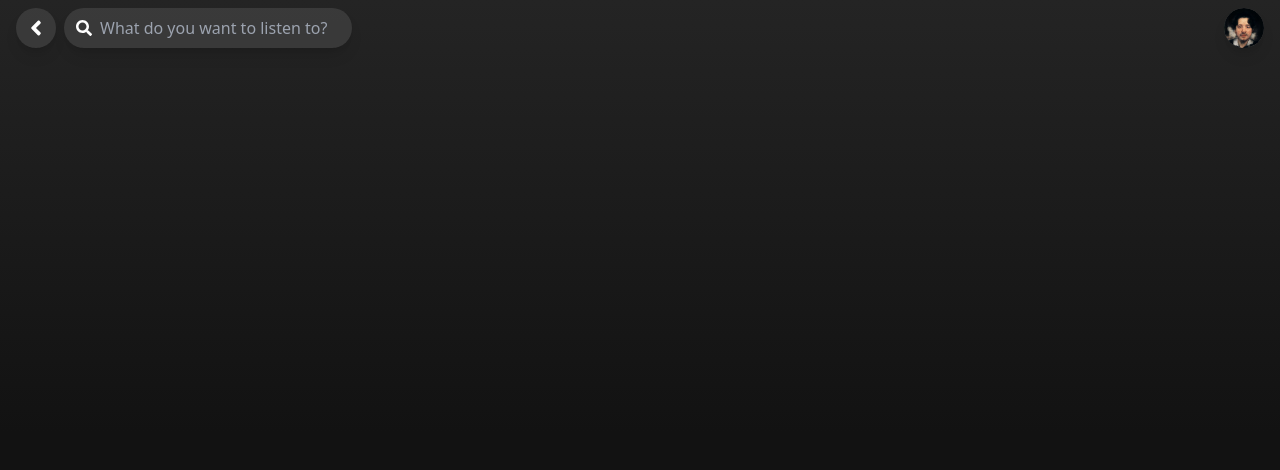
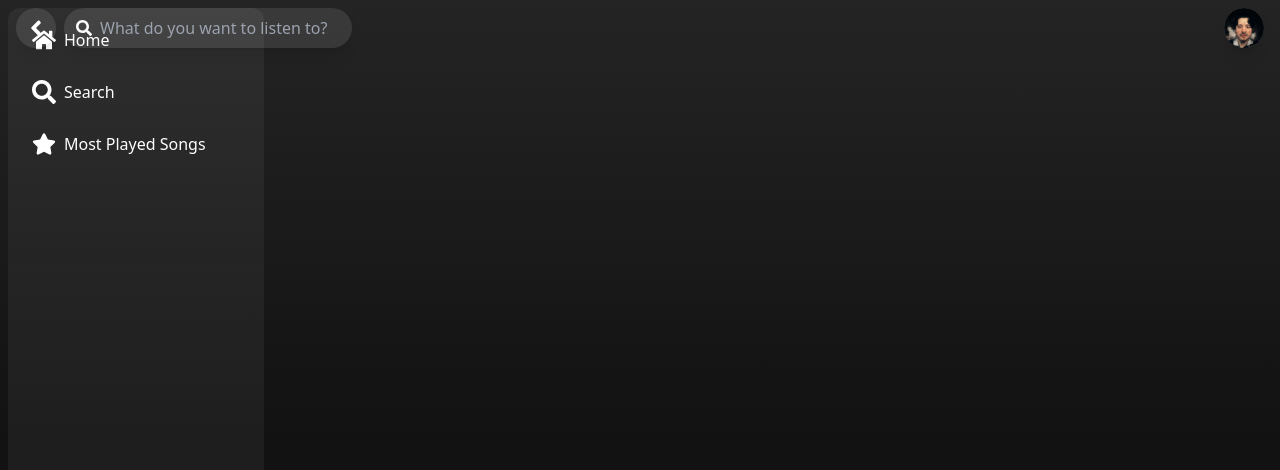
Before and after one commit to virgiawankusuma/Generasi-GIGIH-3.0, a Next.js app: page / in a window 1280 px wide. Shown: the top 470 px of the page. Built offline with nearby package versions, Linux system fonts and the light colour scheme.

Commit message:
✨ feat: add sidebar

```diff
--- a/src/components/Bar/SideBar.tsx
+++ b/src/components/Bar/SideBar.tsx
@@ -1,8 +1,30 @@
+import Link from 'next/link';
+import { FaHome, FaStar, FaSearch } from 'react-icons/fa';
+
 export default function SideBar() {
   return (
-    <>
-      {/* <h1>Sidebar</h1>
-      <p>Ini adalah sidebar</p> */}
-    </>
+    <div className="fixed w-1/5 text-2xl rounded-xl m-2 bg-light/5 p-3 min-h-screen">
+      <Link
+        href={'/'}
+        className="flex items-center gap-x-2 px-3 py-2 mb-3 rounded-xl hover:bg-light/10 transition duration-300 ease-in-out"
+      >
+        <FaHome />
+        <span className="text-base">Home</span>
+      </Link>
+      <Link
+        href={'/'}
+        className="flex items-center gap-x-2 px-3 py-2 mb-3 rounded-xl hover:bg-light/10 transition duration-300 ease-in-out"
+      >
+        <FaSearch />
+        <span className="text-base">Search</span>
+      </Link>
+      <Link
+        href={'/'}
+        className="flex items-center gap-x-2 px-3 py-2 mb-3 rounded-xl hover:bg-light/10 transition duration-300 ease-in-out"
+      >
+        <FaStar />
+        <span className="text-base">Most Played Songs</span>
+      </Link>
+    </div>
   );
 }
```
